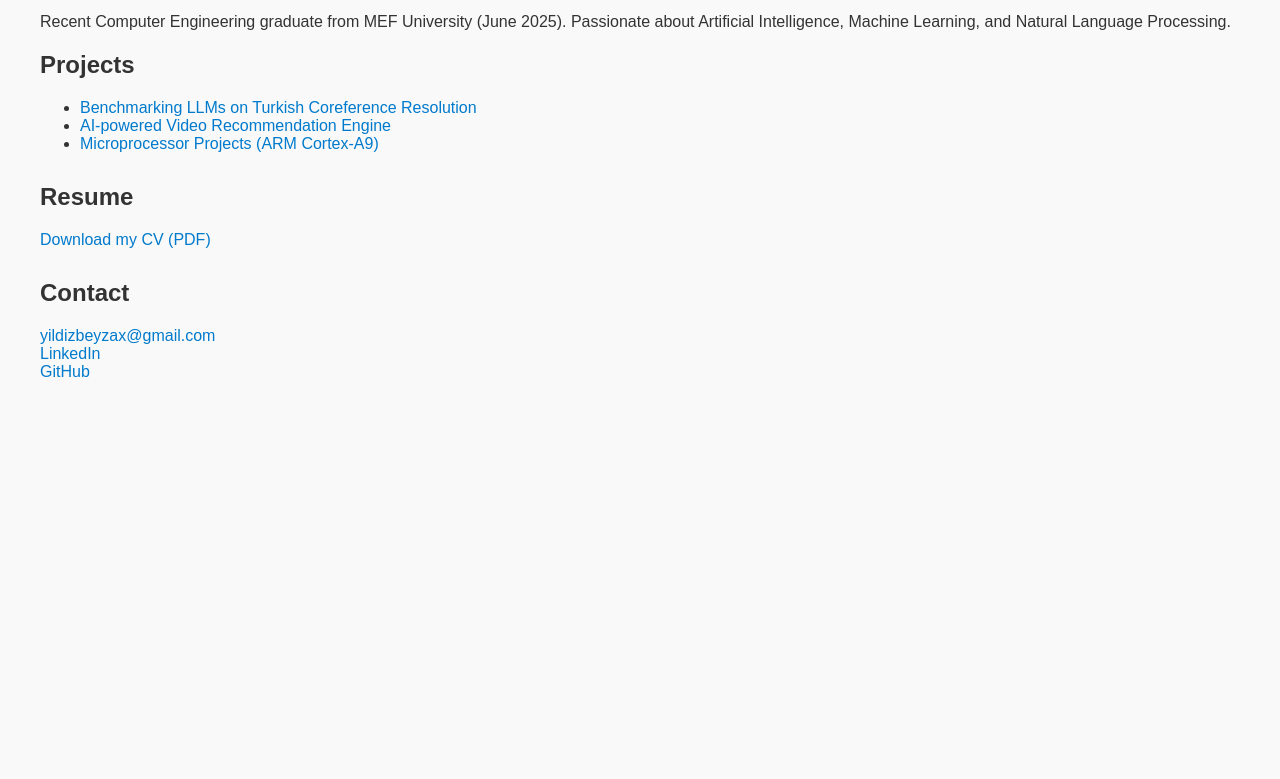
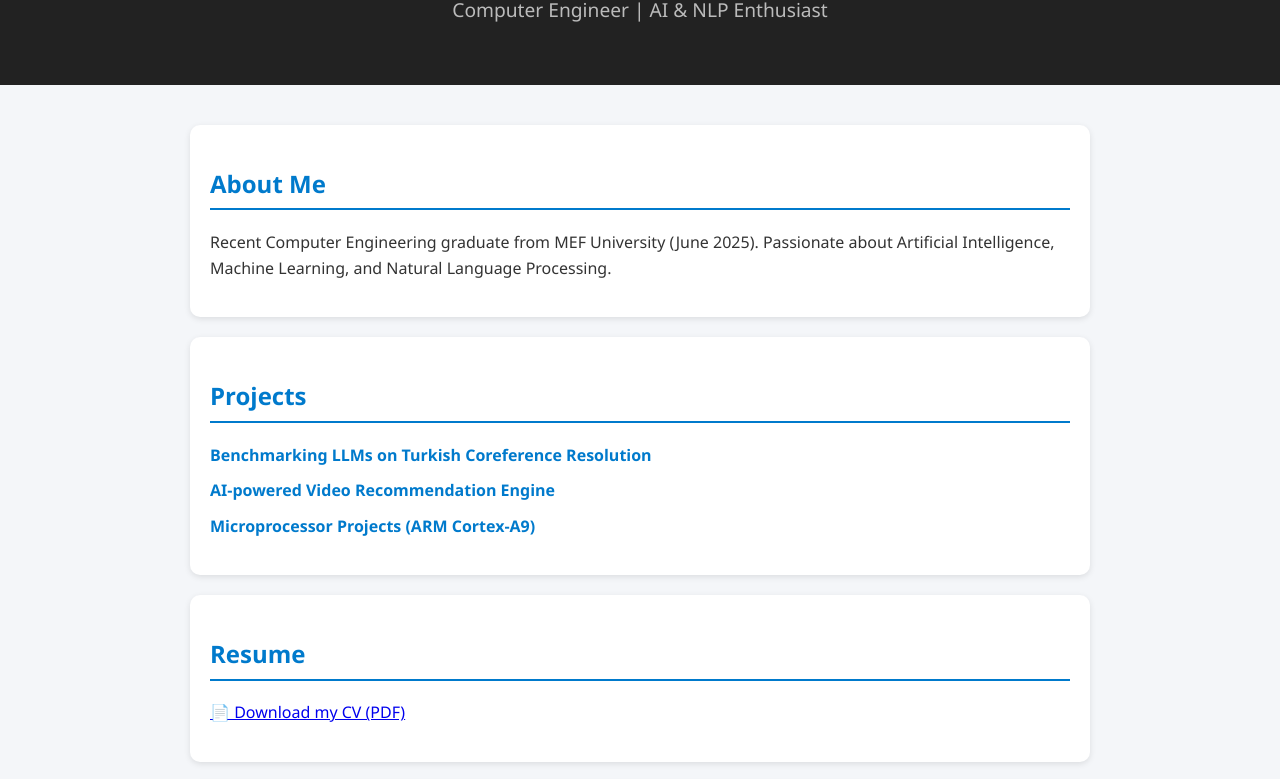
Before and after one commit to yildizbeyza/portfolio, a plain HTML site: page index.html in a window 1280 px wide. Shown: the part 119-898 px from the top of the page. Before the commit the page ends 800 px from the top, so only its background shows below. Drawn offline with Linux system fonts and the light colour scheme.

Commit message:
Update index.html

```diff
--- a/index.html
+++ b/index.html
@@ -4,43 +4,77 @@
   <meta charset="UTF-8">
   <title>Beyzanur Yıldız - Portfolio</title>
   <style>
-    body { font-family: Arial, sans-serif; margin: 40px; background: #f9f9f9; color: #333; }
-    h1 { color: #444; }
-    a { color: #007acc; text-decoration: none; }
-    a:hover { text-decoration: underline; }
-    .section { margin-bottom: 30px; }
+    body {
+      margin: 0; font-family: 'Segoe UI', Tahoma, Geneva, Verdana, sans-serif;
+      background: #f4f6f9; color: #333; line-height: 1.6;
+    }
+    header {
+      background: #222; color: #fff; padding: 40px 20px; text-align: center;
+    }
+    header h1 { margin: 0; font-size: 2.5rem; }
+    header p { margin-top: 10px; font-size: 1.2rem; color: #bbb; }
+
+    .container { max-width: 900px; margin: 40px auto; padding: 0 20px; }
+    h2 { border-bottom: 2px solid #007acc; padding-bottom: 5px; color: #007acc; }
+    ul { list-style: none; padding: 0; }
+    ul li { margin: 10px 0; }
+    ul li a { color: #007acc; font-weight: bold; text-decoration: none; }
+    ul li a:hover { text-decoration: underline; }
+
+    .card {
+      background: #fff; padding: 20px; margin-bottom: 20px;
+      border-radius: 10px; box-shadow: 0 2px 6px rgba(0,0,0,0.1);
+    }
+    .contact a { display: inline-block; margin-right: 15px; color: #007acc; text-decoration: none; }
+    .contact a:hover { text-decoration: underline; }
+
+    footer {
+      background: #222; color: #aaa; text-align: center;
+      padding: 15px; margin-top: 40px;
+    }
   </style>
 </head>
 <body>
+
+  <header>
     <h1>Beyzanur Yıldız</h1>
-  <p><strong>Computer Engineer | AI & NLP Enthusiast</strong></p>
-  <p>Recent Computer Engineering graduate from MEF University (June 2025).
-     Passionate about Artificial Intelligence, Machine Learning, and Natural Language Processing.</p>
+    <p>Computer Engineer | AI & NLP Enthusiast</p>
+  </header>
 
-  <div class="section">
+  <div class="container">
+    <div class="card">
+      <h2>About Me</h2>
+      <p>
+        Recent Computer Engineering graduate from MEF University (June 2025).
+        Passionate about Artificial Intelligence, Machine Learning, and Natural Language Processing.
+      </p>
+    </div>
+
+    <div class="card">
       <h2>Projects</h2>
       <ul>
-      <li><a href="https://github.com/username/coreference-resolution" target="_blank">
-        Benchmarking LLMs on Turkish Coreference Resolution</a></li>
-      <li><a href="https://github.com/username/video-recommendation" target="_blank">
-        AI-powered Video Recommendation Engine</a></li>
-      <li><a href="https://github.com/username/microprocessor-projects" target="_blank">
-        Microprocessor Projects (ARM Cortex-A9)</a></li>
+        <li><a href="https://github.com/username/coreference-resolution" target="_blank">Benchmarking LLMs on Turkish Coreference Resolution</a></li>
+        <li><a href="https://github.com/username/video-recommendation" target="_blank">AI-powered Video Recommendation Engine</a></li>
+        <li><a href="https://github.com/username/microprocessor-projects" target="_blank">Microprocessor Projects (ARM Cortex-A9)</a></li>
       </ul>
     </div>
 
-  <div class="section">
+    <div class="card">
       <h2>Resume</h2>
-    <p><a href="CV.pdf" target="_blank">Download my CV (PDF)</a></p>
+      <p><a href="CV.pdf" target="_blank">📄 Download my CV (PDF)</a></p>
     </div>
 
-  <div class="section">
+    <div class="card contact">
       <h2>Contact</h2>
-    <p>
-      <a href="mailto:yildizbeyzax@gmail.com">yildizbeyzax@gmail.com</a><br>
-      <a href="https://www.linkedin.com/in/beyzanuryildiz">LinkedIn</a><br>
-      <a href="https://github.com/yildizbeyza">GitHub</a>
-    </p>
+      <a href="mailto:yildizbeyzax@gmail.com">📧 Email</a>
+      <a href="https://www.linkedin.com/in/beyzanuryildiz" target="_blank">💼 LinkedIn</a>
+      <a href="https://github.com/yildizbeyza" target="_blank">💻 GitHub</a>
     </div>
+  </div>
+
+  <footer>
+    © 2025 Beyzanur Yıldız. All rights reserved.
+  </footer>
+
 </body>
 </html>
```
Lines whose indentation alone changed are shown as unchanged.
